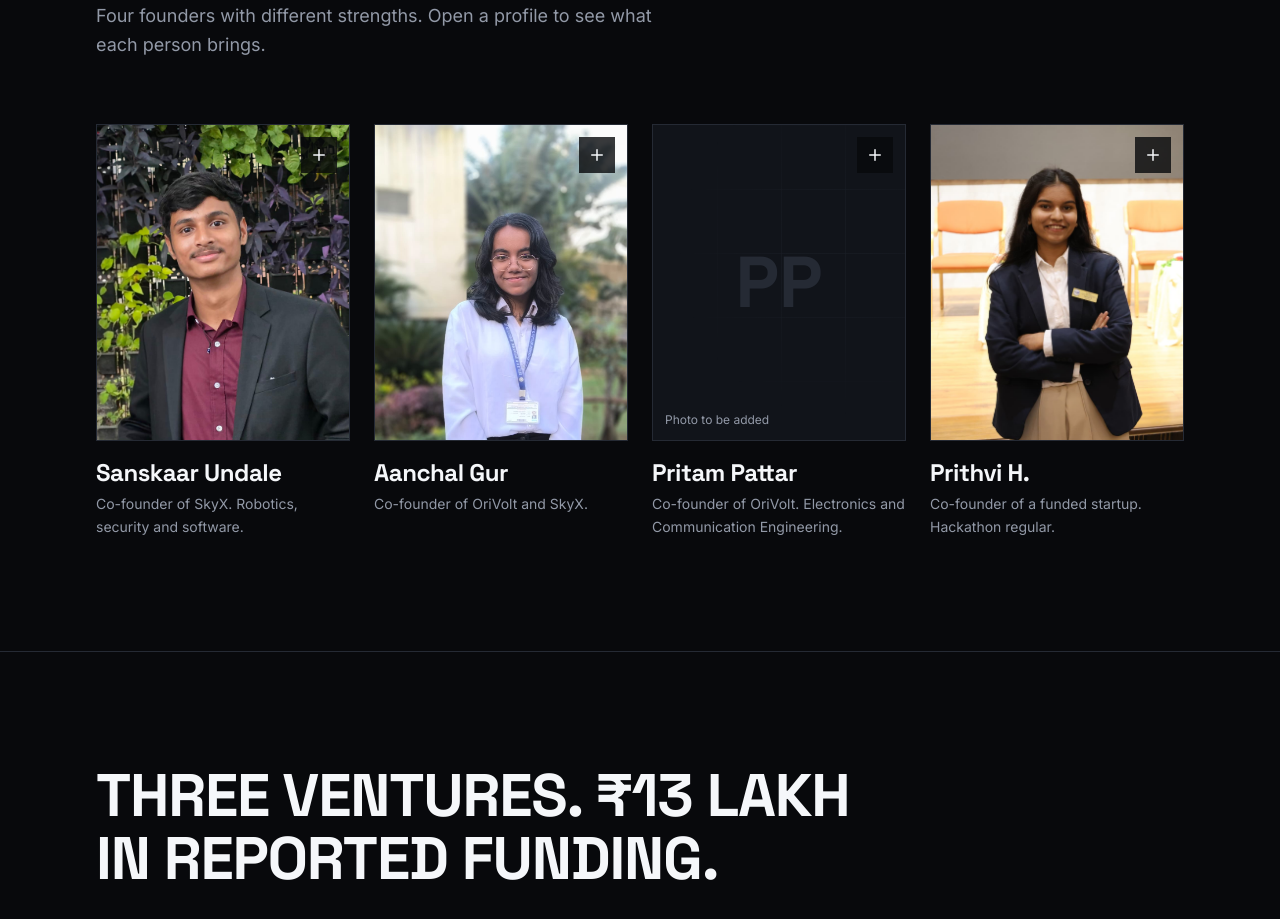
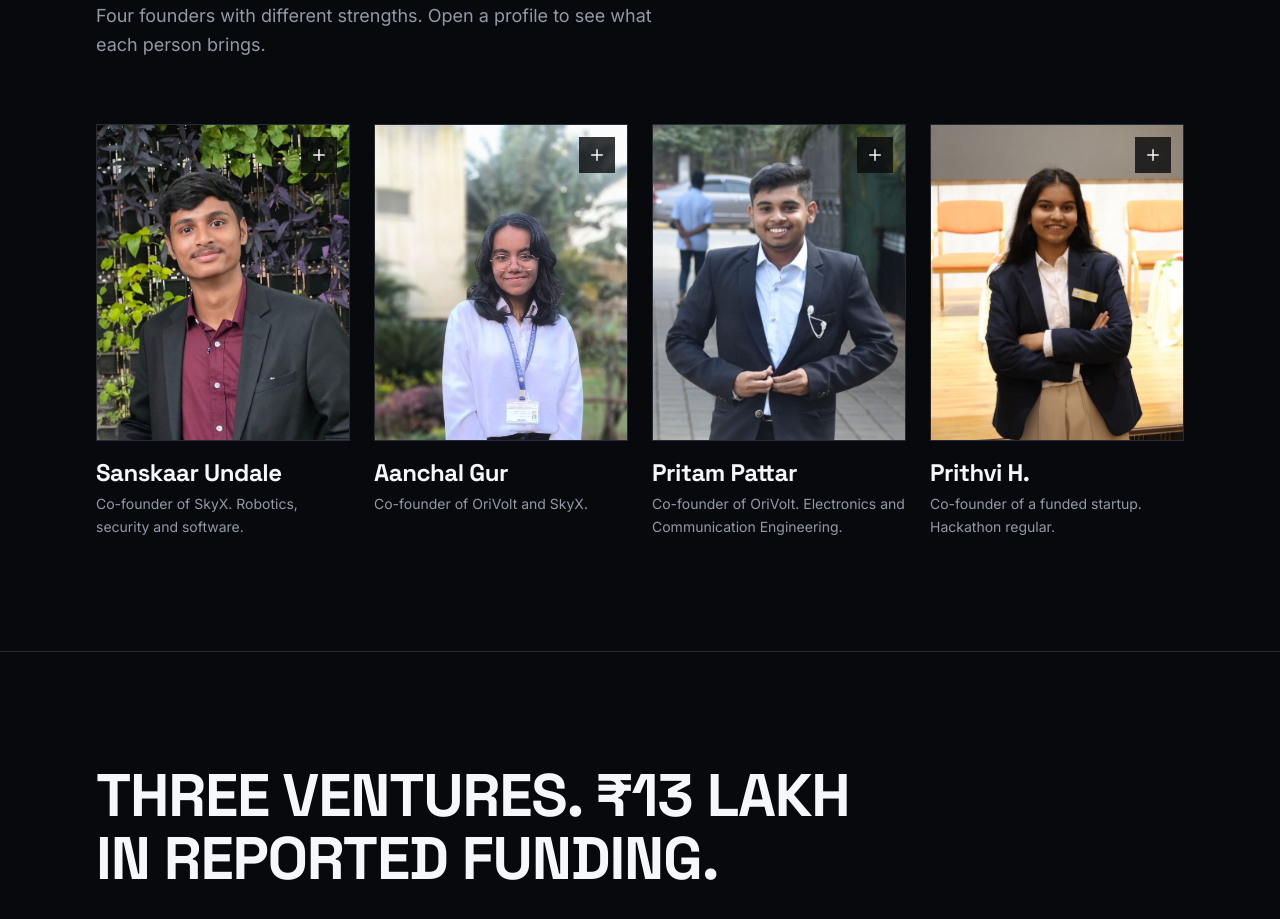
Before and after one commit to SanskaarUndale21/Quadbits, a Next.js app: page / in a window 1280 px wide. Shown: the part 1980-2899 px from the top of the page. Built offline with nearby package versions, Linux system fonts and the light colour scheme.

Commit message:
Add Pritam photo

```diff
--- a/data/team.ts
+++ b/data/team.ts
@@ -44,6 +44,7 @@ export const team: Member[] = [
   {
     id: "pritam",
     name: "Pritam Pattar",
+    photo: "/team/pritam.jpeg",
     headline: "Co-founder of OriVolt. Electronics and Communication Engineering.",
     statement: "Personal statement to be supplied.",
     technical: [ok("Electronics and Communication Engineering student")],
```
Also changed, not shown: public/team/pritam.jpeg (added).
